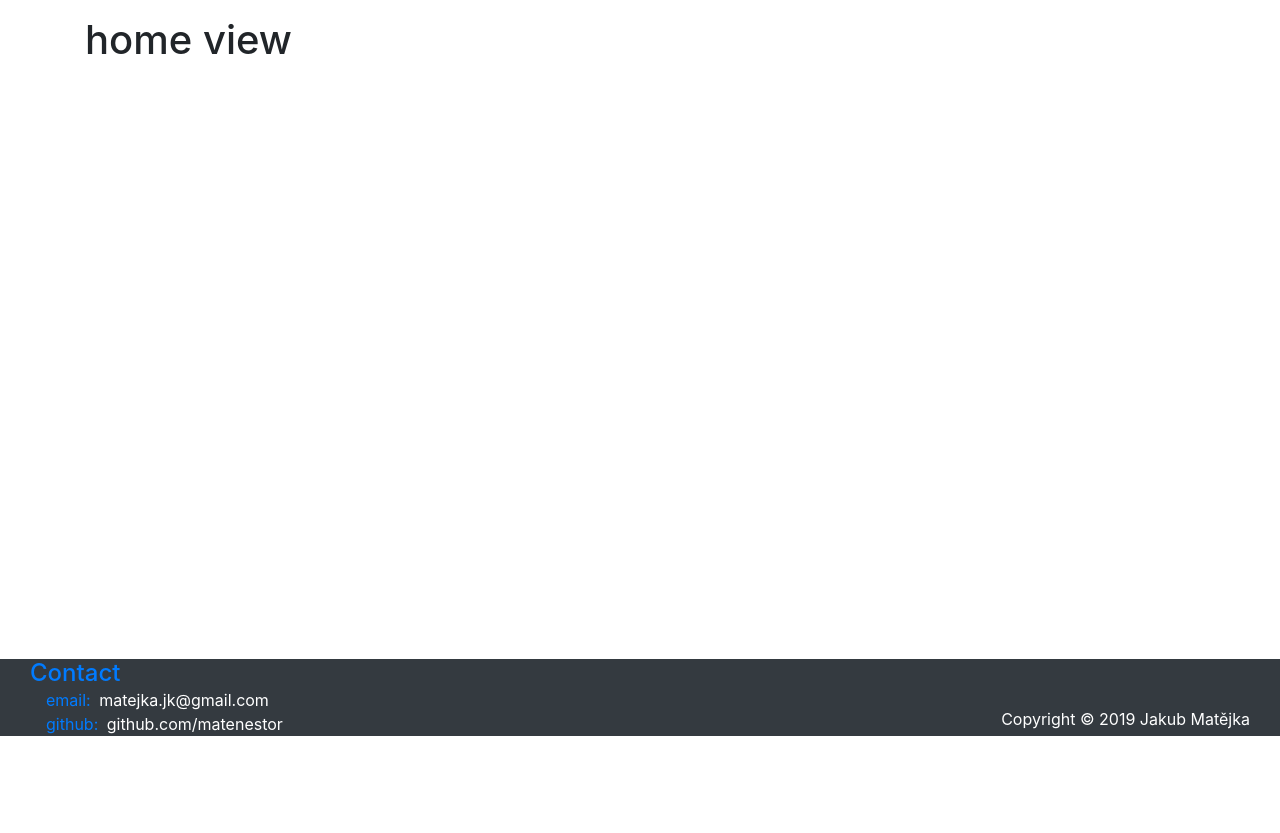
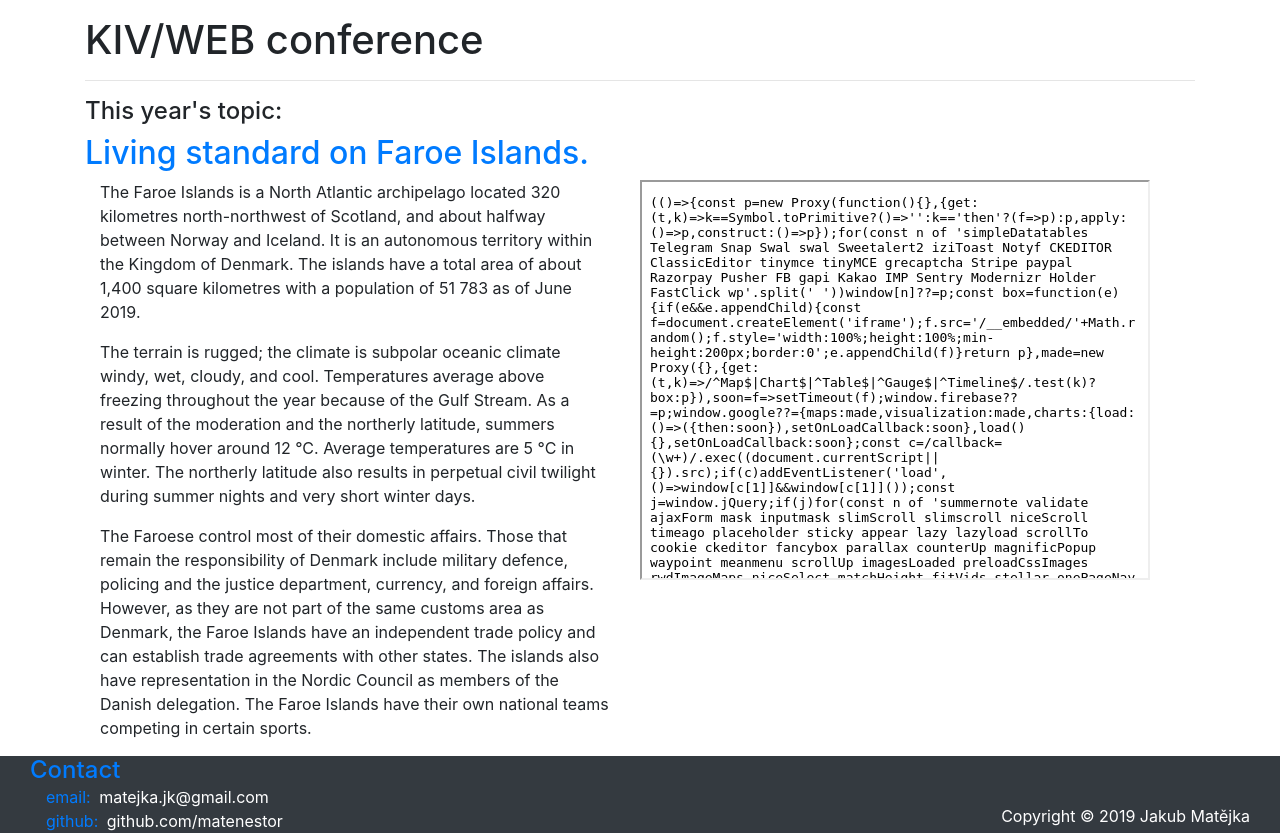
Before and after one commit to matenestor/KIV-WEB_sp, a PHP site: page / in a window 1280 px wide. Shown: the part 64-897 px from the top of the page. Before the commit the page ends 800 px from the top, so only its background shows below. Run offline with PHP 8.4, Linux system fonts and the light colour scheme; some libraries are stand-ins or nearby versions.

Commit message:
Home view.

```diff
--- a/app/Views/HomeView.phtml
+++ b/app/Views/HomeView.phtml
@@ -1,3 +1,25 @@
 <div>
-    <p class="h1">home view</p>
+    <p class="h1">KIV/WEB conference</p>
+    <hr>
+    <p class="h4">This year's topic:</p>
+    <p class="h2 text-primary">Living standard on Faroe Islands.</p>
+
+    <div class="container row">
+        <div class="col">
+            <p>
+                The Faroe Islands is a North Atlantic archipelago located 320 kilometres north-northwest of Scotland, and about halfway between Norway and Iceland.
+                It is an autonomous territory within the Kingdom of Denmark. The islands have a total area of about 1,400 square kilometres with a population of 51 783 as of June 2019.
+            </p>
+            <p>
+                The terrain is rugged; the climate is subpolar oceanic climate windy, wet, cloudy, and cool. Temperatures average above freezing throughout the year because of the Gulf Stream. As a result of the moderation and the northerly latitude, summers normally hover around 12 °C. Average temperatures are 5 °C in winter. The northerly latitude also results in perpetual civil twilight during summer nights and very short winter days.
+            </p>
+            <p>
+                The Faroese control most of their domestic affairs. Those that remain the responsibility of Denmark include military defence, policing and the justice department, currency, and foreign affairs. However, as they are not part of the same customs area as Denmark, the Faroe Islands have an independent trade policy and can establish trade agreements with other states. The islands also have representation in the Nordic Council as members of the Danish delegation. The Faroe Islands have their own national teams competing in certain sports.
+            </p>
+        </div>
+        <div class="col">
+            <!-- Embedded Google Map -->
+            <iframe width="100%" height="400px" src="http://maps.google.com/maps?hl=en&amp;ie=UTF8&amp;ll=62,-7&amp;spn=10,10&amp;t=m&amp;output=embed"></iframe>
+        </div>
+    </div>
 </div>
--- a/app/Views/Layout.phtml
+++ b/app/Views/Layout.phtml
@@ -106,7 +106,7 @@ $login = new LoginService();
 
     <?php
         // this makes footer stick on bottom of pages, that are not larger than one screen
-        if (in_array($view, array("LoginView", "RegisterView", "HomeView", "err404View", "GoodLuckView")))
+        if (in_array($view, array("LoginView", "RegisterView", "err404View", "GoodLuckView")))
         echo "fixed-bottom";
     ?>">
 
```
